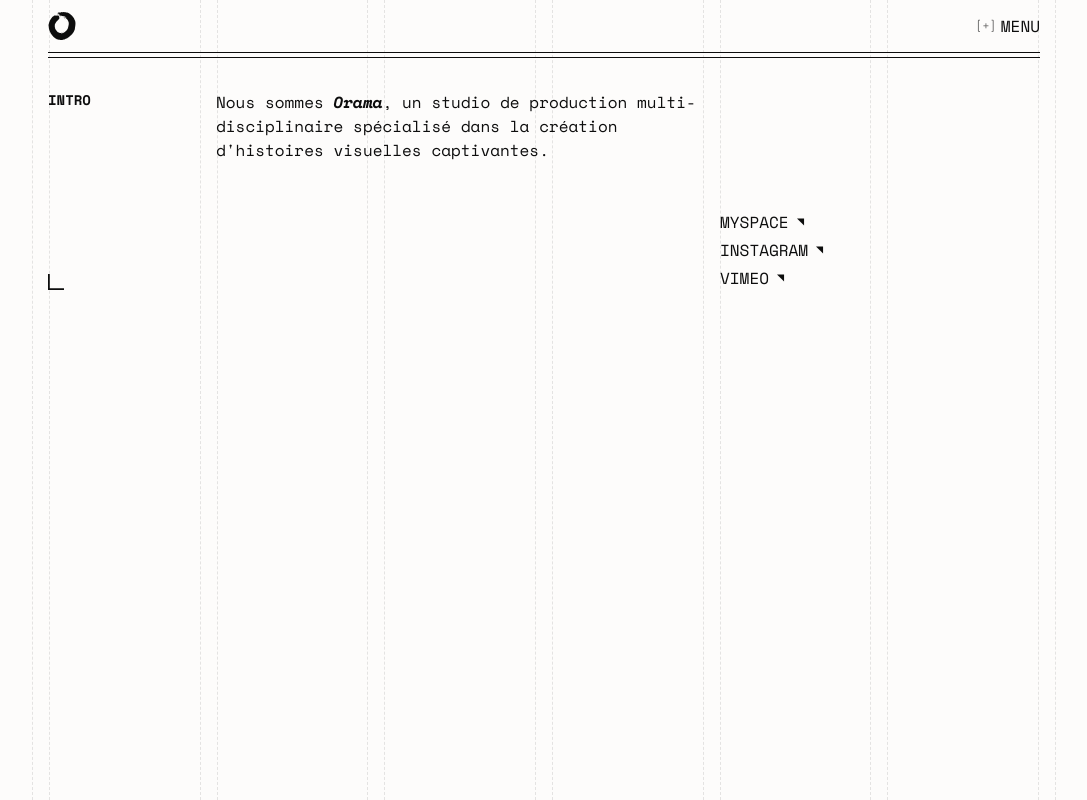
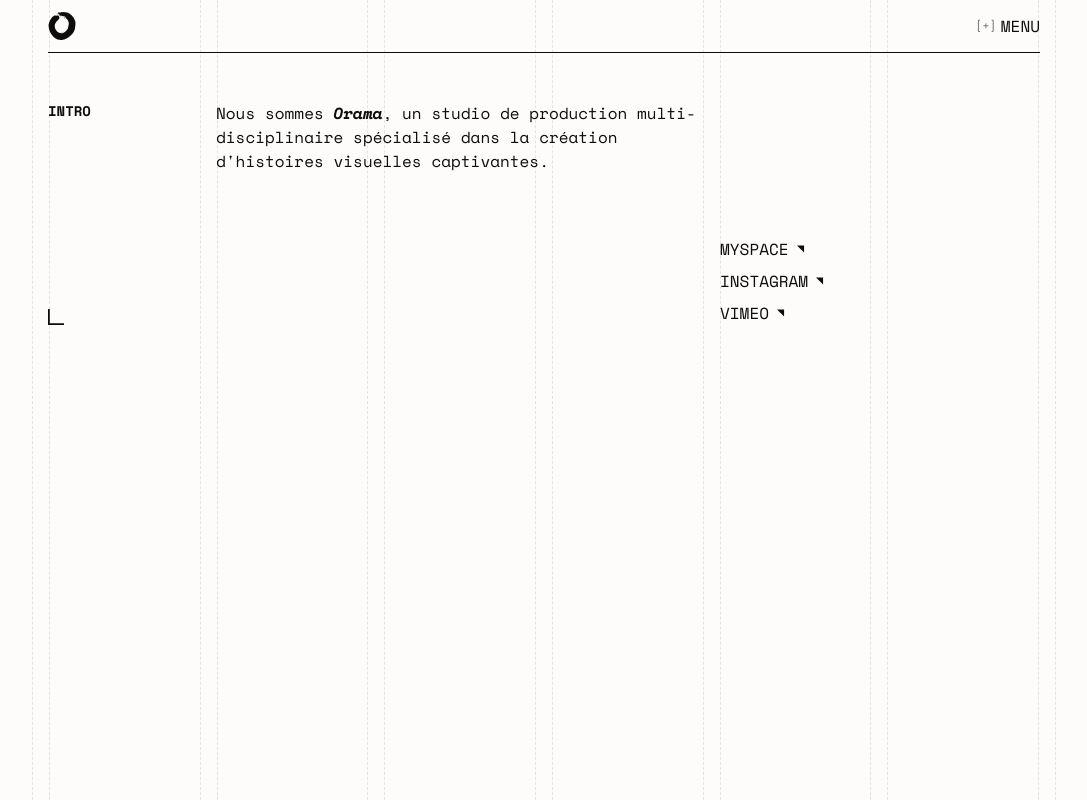
Before and after one commit to louis-va/orama, a React (Vite) app: page / in a window 1280 px wide. Shown: the whole page, without its empty margins (96-1183 px from the left). Built offline with nearby package versions, Linux system fonts and the light colour scheme.

Commit message:
Edit button

```diff
--- a/src/assets/components/Intro.tsx
+++ b/src/assets/components/Intro.tsx
@@ -2,14 +2,11 @@ import Title from '../system/Title';
 import Paragraph from '../system/Paragraph';
 import Icon from '../system/Icon';
 import Button from '../system/Button';
-import Line from '../system/Line';
 
 const Intro = () => {
   return (
-    <section className='pt-1'>
-      <Line />
-
-      <div className='layout-grid pt-8'>
+    <section>
+      <div className='layout-grid pt-12'>
         <Title heading='h1' className='col-span-4 md:col-span-1'>Intro</Title>
         <Paragraph className='col-span-4 sm:col-span-3'>
           Nous sommes <em className='font-bold italic'>Orama</em>,
@@ -17,7 +14,7 @@ const Intro = () => {
         </Paragraph>
       </div>
 
-      <div className='layout-grid pt-12'>
+      <div className='layout-grid pt-16'>
         <div className='flex items-end col-span-2 lg:col-span-4'>
           <Icon name='l-shape' className='w-4 h-4' />
         </div>
--- a/src/assets/system/Button.tsx
+++ b/src/assets/system/Button.tsx
@@ -12,14 +12,16 @@ interface ButtonProps {
 const Button = ({ type, href, external, children, className }: ButtonProps) => {
 
   const props = {
-    className: `${className} block text-base uppercase`
+    className: `${className} inline-block text-base uppercase`
   };
 
   if (type==='button') {
     return (
+      <div>
         <button {...props}>
           {children}
         </button>
+      </div>
     );
   }
 
@@ -38,10 +40,12 @@ const Button = ({ type, href, external, children, className }: ButtonProps) => {
     }
 
     return (
+      <div>
         <a {...linkProps}>
           {children}
           {external && <Icon name='chevron' className='inline-block ml-2 mb-1 w-2 h-2' />}
         </a>
+      </div>
     );
   }
 };
```
Lines whose indentation alone changed are shown as unchanged.
